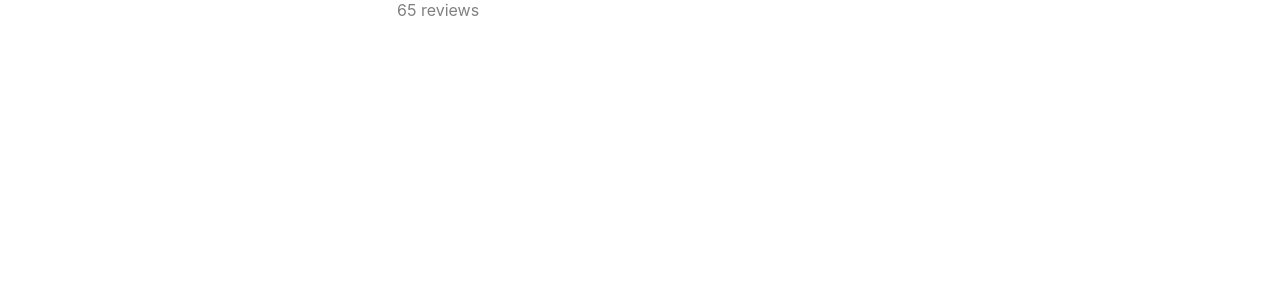
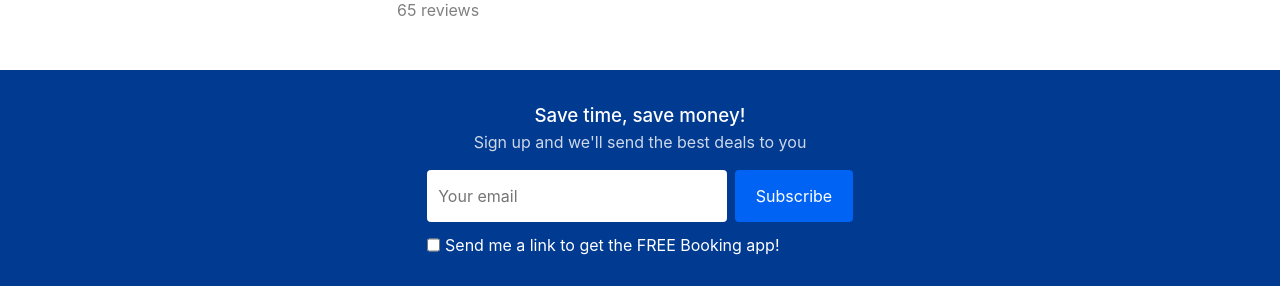
Before and after one commit to Dmitriy24S/travel-booking-app, a React (Vite) app: page / in a window 1280 px wide. Shown: the part 1442-1728 px from the top of the page. Before the commit the page ends 1480 px from the top, so only its background shows below. Built offline with nearby package versions, Linux system fonts and the light colour scheme.

Commit message:
feat: add MailList component

```diff
--- /dev/null
+++ b/src/components/MailList/MailList.module.scss
@@ -0,0 +1,52 @@
+.mailList {
+  margin-top: 2rem;
+
+  h3 {
+    font-weight: 500;
+  }
+
+  p {
+    opacity: 0.8;
+  }
+
+  background-color: #013a91;
+  color: var(--light);
+  display: flex;
+  flex-direction: column;
+  align-items: center;
+  padding: 2rem 1rem;
+}
+
+.inputForm {
+  margin-top: 1rem;
+}
+
+.inputContainer {
+  display: flex;
+  gap: 8px;
+  margin-bottom: 0.7rem;
+  flex-direction: column;
+  @media (min-width: 700px) {
+    flex-direction: row;
+  }
+
+  input {
+    padding: 0.7rem;
+    min-width: 300px;
+    border-radius: 4px;
+    border: none;
+    min-height: 51px;
+  }
+}
+
+.submitButton {
+  background-color: #0063f3;
+  text-align: center;
+  padding: 1rem 1.3rem;
+  border-radius: 4px;
+}
+
+.checkboxContainer {
+  display: flex;
+  gap: 5px;
+}
--- /dev/null
+++ b/src/components/MailList/MailList.tsx
@@ -0,0 +1,24 @@
+import styles from './MailList.module.scss'
+
+const MailList = () => {
+  return (
+    <div className={styles.mailList}>
+      <h3>Save time, save money!</h3>
+      <p>Sign up and we'll send the best deals to you</p>
+      <form className={styles.inputForm} onSubmit={(e) => e.preventDefault()}>
+        <div className={styles.inputContainer}>
+          <input type='email' placeholder='Your email' />
+          <button type='submit' className={styles.submitButton}>
+            Subscribe
+          </button>
+        </div>
+        <div className={styles.checkboxContainer}>
+          <input type='checkbox' name='app-signup' id='app-signup' />
+          <label htmlFor='app-signup'>Send me a link to get the FREE Booking app!</label>
+        </div>
+      </form>
+    </div>
+  )
+}
+
+export default MailList
--- a/src/pages/Home/Home.tsx
+++ b/src/pages/Home/Home.tsx
@@ -1,6 +1,7 @@
 import Featured from '../../components/Featured/Featured'
 import FeaturedProperties from '../../components/FeaturedProperties/FeaturedProperties'
 import Header from '../../components/Header/Header'
+import MailList from '../../components/MailList/MailList'
 import Navbar from '../../components/Navbar/Navbar'
 import PropertyTypeList from '../../components/PropertyList/PropertyTypeList'
 
@@ -16,6 +17,7 @@ const Home = () => {
         <PropertyTypeList />
         <FeaturedProperties />
       </div>
+      <MailList />
     </>
   )
 }
```
